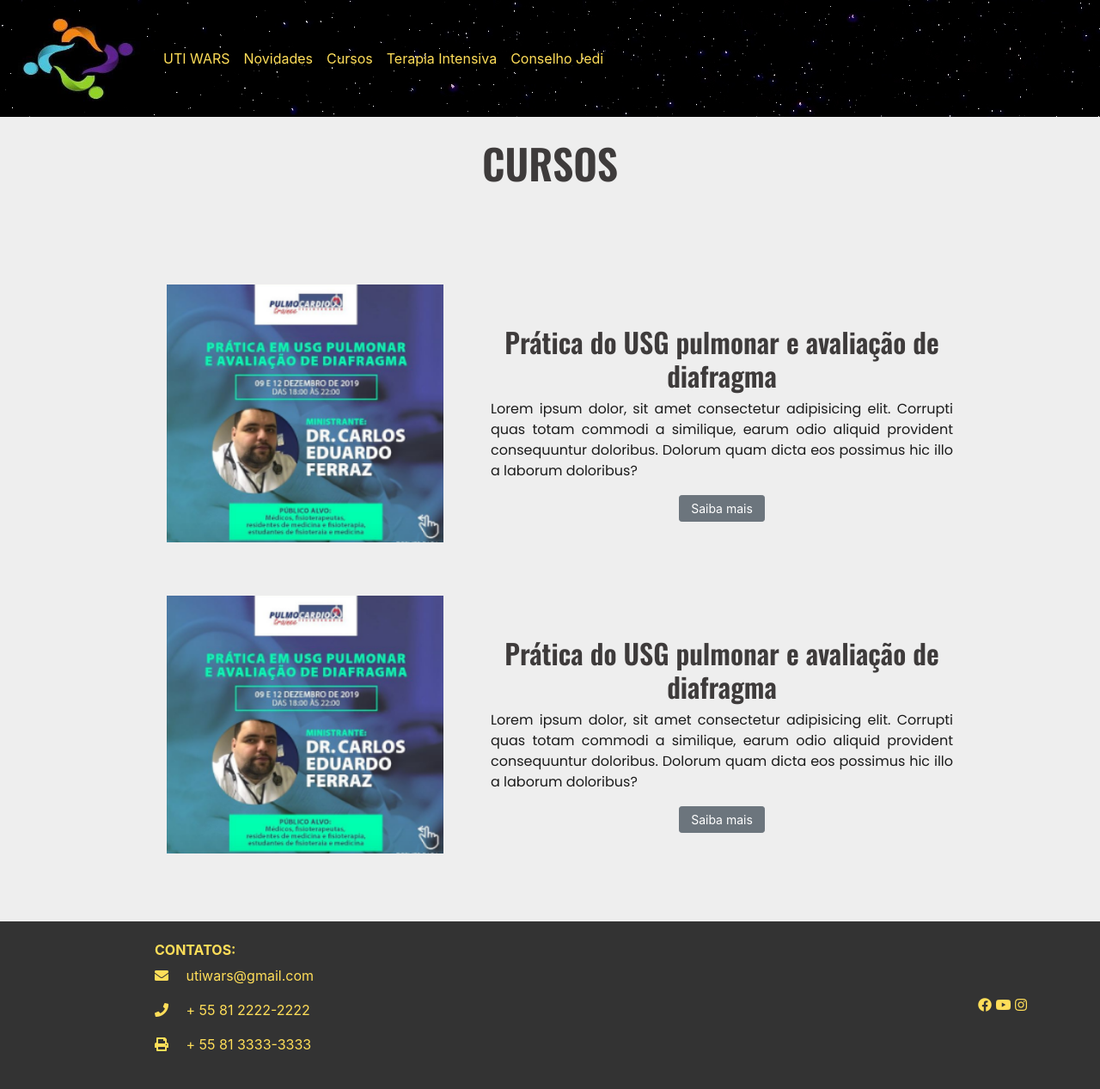
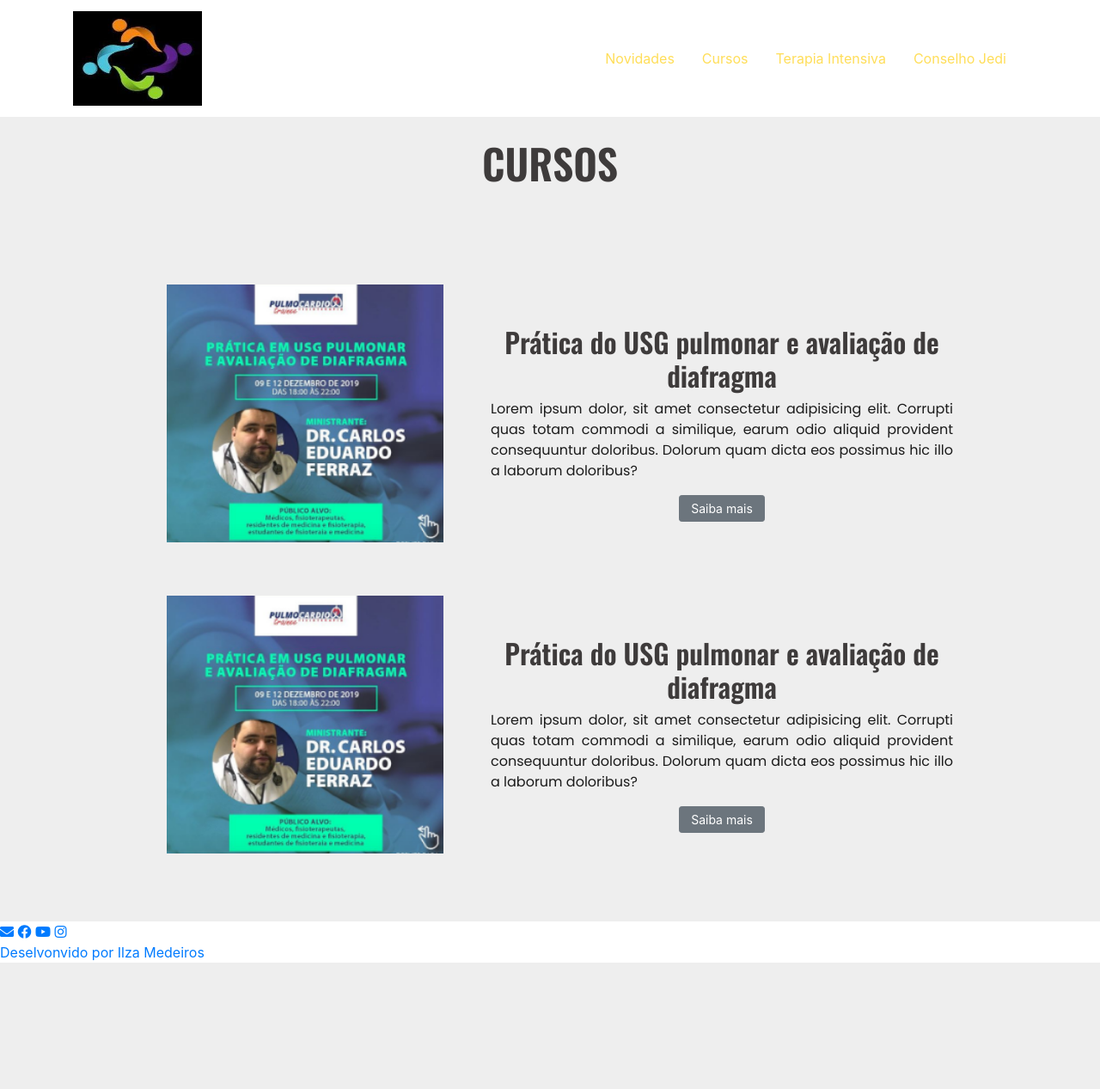
Before and after one commit to ilzamcmed/BlogDjango, a Django app: page /cursos/ in a window 1280 px wide. Shown: the whole page at 86% size. After the commit the page ends 1120 px from the top, so only its background shows below. Run offline with Django 3.2, Linux system fonts and the light colour scheme; some libraries are stand-ins or nearby versions.

Commit message:
modificaçoes na navbar e footer

```diff
--- a/main/templates/main/base.html
+++ b/main/templates/main/base.html
@@ -10,7 +10,8 @@
   <meta name="viewport" content="width=device-width, initial-scale=1.0">
   <title>UTI WARS</title>
 
-    <link rel="stylesheet" href="https://maxcdn.bootstrapcdn.com/bootstrap/4.0.0/css/bootstrap.min.css" integrity="sha384-Gn5384xqQ1aoWXA+058RXPxPg6fy4IWvTNh0E263XmFcJlSAwiGgFAW/dAiS6JXm" crossorigin="anonymous">
+  <link rel="stylesheet" href="https://maxcdn.bootstrapcdn.com/bootstrap/4.0.0/css/bootstrap.min.css"
+    integrity="sha384-Gn5384xqQ1aoWXA+058RXPxPg6fy4IWvTNh0E263XmFcJlSAwiGgFAW/dAiS6JXm" crossorigin="anonymous">
   <link rel="stylesheet" href="https://cdnjs.cloudflare.com/ajax/libs/font-awesome/4.7.0/css/font-awesome.min.css">
   {% block head-css %}
   {% endblock %}
@@ -18,11 +19,17 @@
 </head>
 
 <body>
-    <script src="https://code.jquery.com/jquery-3.2.1.slim.min.js" integrity="sha384-KJ3o2DKtIkvYIK3UENzmM7KCkRr/rE9/Qpg6aAZGJwFDMVNA/GpGFF93hXpG5KkN" crossorigin="anonymous"></script>
-    <script src="https://cdnjs.cloudflare.com/ajax/libs/popper.js/1.12.9/umd/popper.min.js" integrity="sha384-ApNbgh9B+Y1QKtv3Rn7W3mgPxhU9K/ScQsAP7hUibX39j7fakFPskvXusvfa0b4Q" crossorigin="anonymous"></script>
-    <script src="https://maxcdn.bootstrapcdn.com/bootstrap/4.0.0/js/bootstrap.min.js" integrity="sha384-JZR6Spejh4U02d8jOt6vLEHfe/JQGiRRSQQxSfFWpi1MquVdAyjUar5+76PVCmYl" crossorigin="anonymous"></script>
+  <script src="https://code.jquery.com/jquery-3.2.1.slim.min.js"
+    integrity="sha384-KJ3o2DKtIkvYIK3UENzmM7KCkRr/rE9/Qpg6aAZGJwFDMVNA/GpGFF93hXpG5KkN" crossorigin="anonymous">
+  </script>
+  <script src="https://cdnjs.cloudflare.com/ajax/libs/popper.js/1.12.9/umd/popper.min.js"
+    integrity="sha384-ApNbgh9B+Y1QKtv3Rn7W3mgPxhU9K/ScQsAP7hUibX39j7fakFPskvXusvfa0b4Q" crossorigin="anonymous">
+  </script>
+  <script src="https://maxcdn.bootstrapcdn.com/bootstrap/4.0.0/js/bootstrap.min.js"
+    integrity="sha384-JZR6Spejh4U02d8jOt6vLEHfe/JQGiRRSQQxSfFWpi1MquVdAyjUar5+76PVCmYl" crossorigin="anonymous">
+  </script>
 
-    <nav class="navbar navbar-expand-lg navbar-dark bg-light">
+  <!-- <nav class="navbar navbar-expand-lg navbar-dark bg-light">
         <button class="navbar-toggler" type="button" data-toggle="collapse" data-target="#navbarTogglerDemo03"
             aria-controls="navbarTogglerDemo03" aria-expanded="false" aria-label="Toggle navigation">
             <span class="navbar-toggler-icon"></span>
@@ -38,10 +45,38 @@
                 <li class="nav-item"><a class="nav-link" href="{% url 'terapiaintensiva' %}">Terapia Intensiva</a></li>
                 <li class="nav-item"><a class="nav-link" href="{% url 'conselhojedi' %}">Conselho Jedi</a></li>
             </ul>
-            <!-- <form class="form-inline my-2 my-lg-0">
+             <form class="form-inline my-2 my-lg-0">
                 <input class="form-control mr-sm-2" type="search" placeholder=" " aria-label="Search">
                 <button class="btn btn-outline my-2 my-sm-0" type="submit">Pesquise</button>
-            </form> -->
+            </form>
+        </div>
+    </nav> -->
+  <nav class="navbar navbar-expand-lg navbar-dark bg-star ">
+    <div class="container">
+
+      <a class="navbar-brand" href="#"><img class="img-logo" src="{% static "main/logo.jpeg" %}" /></a>
+      <a class="navbar-brand text-yellow" href="{% url 'home' %}">UTI WARS</a>
+      <button class="navbar-toggler" type="button" data-toggle="collapse" data-target="#conteudoNavbarSuportado"
+        aria-controls="conteudoNavbarSuportado" aria-expanded="false" aria-label="Alterna navegação">
+        <span class="navbar-toggler-icon"></span>
+      </button>
+
+      <div class="collapse navbar-collapse justify-content-end" id="conteudoNavbarSuportado">
+        <ul class="navbar-nav ">
+          <li class="nav-item mr-3">
+            <a class="nav-link text-white" href="{% url 'novidades' %}">Novidades</a>
+          </li>
+          <li class="nav-item mr-3">
+            <a class="nav-link text-white" href="{% url 'cursos' %}">Cursos</a>
+          </li>
+          <li class="nav-item mr-3">
+            <a class="nav-link text-white" href="{% url 'terapiaintensiva' %}">Terapia Intensiva</a>
+          </li>
+          <li class="nav-item mr-3">
+            <a class="nav-link text-white" href="{% url 'conselhojedi' %}">Conselho Jedi</a>
+          </li>
+        </ul>
+      </div>
     </div>
   </nav>
 
@@ -49,54 +84,19 @@
   {% block content %}
   {% endblock %}
 
+  <footer class="page_footer">
+    <div class="page_footer__icons">
+      <a href="mailto:utiwars@gmail.com"><i class="fas fa-envelope footer__icons"></i></a>
+      <a class="footer__icons" href="https://www.facebook.com/intensivewars">{% fa5_icon 'facebook' 'fab' %}</a>
+      <a class="footer__icons" href="https://www.youtube.com/channel/UC0SgpR3KFIS9nJUQbwedqMg">{% fa5_icon 'youtube' 'fab' %}</a>
+      <a class="footer__icons" href="https://www.instagram.com/utiwars/"> {% fa5_icon 'instagram' 'fab' %}</a>
+    </div>
+  </footer>
 
-    <!-- Footer -->
-<footer class="page-footer unique-color-dark">
-
-    <div>
-      <div class="container">
-
-        <!-- Grid row-->
-        <div class="row py-4 d-flex align-items-center">
-
-            <div class="col-md-4 col-lg-3 col-xl-3 mx-auto mb-md-0 mb-4">
-
-                <!-- Links -->
-                <h6 class="text-uppercase font-weight-bold">Contatos:</h6>
-
-                <p>
-                  <i class="fas fa-envelope white-text mr-3"></i> utiwars@gmail.com</p>
-                <p>
-                  <i class="fas fa-phone white-text mr-3"></i> + 55 81 2222-2222</p>
-                <p>
-                  <i class="fas fa-print white-text mr-3"></i> + 55 81 3333-3333</p>
-
-              </div>
-              <!-- Grid column -->
-
-
-          <!-- Grid column -->
-          <div class="col-md-6 col-lg-7 text-center white-text text-md-right">
-
-            <!-- Facebook -->
-            <a>{% fa5_icon 'facebook' 'fab' %}
-            </a>
-            <!--Youtube-->
-            <a>{% fa5_icon 'youtube' 'fab' %}
-            </a>
-            <!--Instagram-->
-            <a> {% fa5_icon 'instagram' 'fab' %}</a>
-
-          </div>
-          <!-- Grid column -->
-
-        </div>
-        <!-- Grid row-->
-
-      </div>
+  <div class="rodape">
+    <a href="https://ilzinha.github.io/">Deselvonvido por Ilza Medeiros</a>
   </div>
 
-  </footer>
 
 </body>
 
```
Also changed, not shown: main/static/main/base.css (+45 -12 lines). Lines whose indentation alone changed are shown as unchanged.
